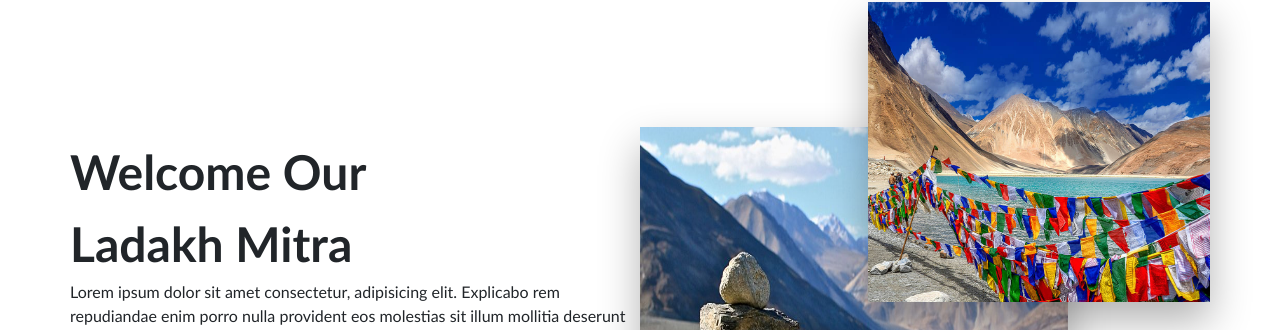
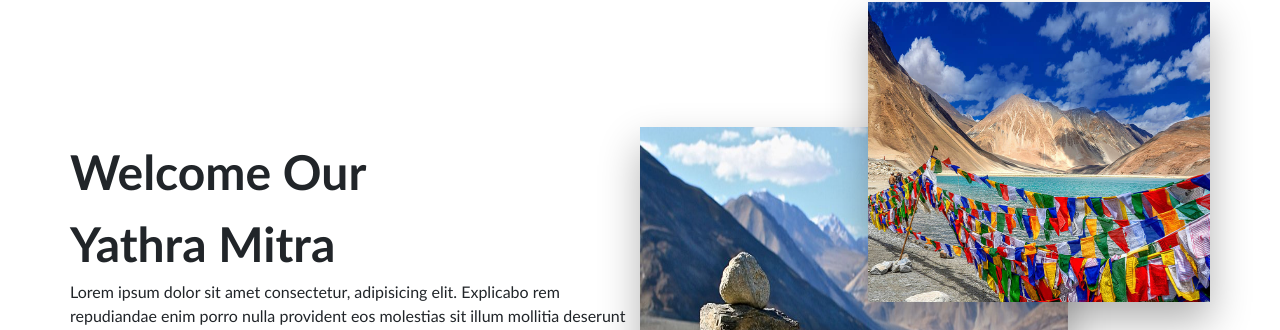
Before and after one commit to salim-mhd/yathraMithra-web, a React (Create React App) app: page / in a window 1280 px wide. Shown: the part 926-1256 px from the top of the page. Built offline with nearby package versions, Linux system fonts and the light colour scheme.

Commit message:
name updated

```diff
--- a/src/components/welcome container/Welcome.tsx
+++ b/src/components/welcome container/Welcome.tsx
@@ -7,7 +7,7 @@ export default function Welcome() {
   return (
     <div className='Welcome'>
         <div className='text-container mb-3'>
-            <div className='heading'>Welcome Our <br/> Ladakh Mitra</div>
+            <div className='heading'>Welcome Our <br/> Yathra Mitra</div>
             <div>Lorem ipsum dolor sit amet consectetur, adipisicing elit. Explicabo rem repudiandae enim porro nulla provident eos molestias sit illum mollitia deserunt voluptatibus corporis ut, nihil ducimus voluptatem harum velit distinctio!</div>
         </div>
         <div className='images'>
```
